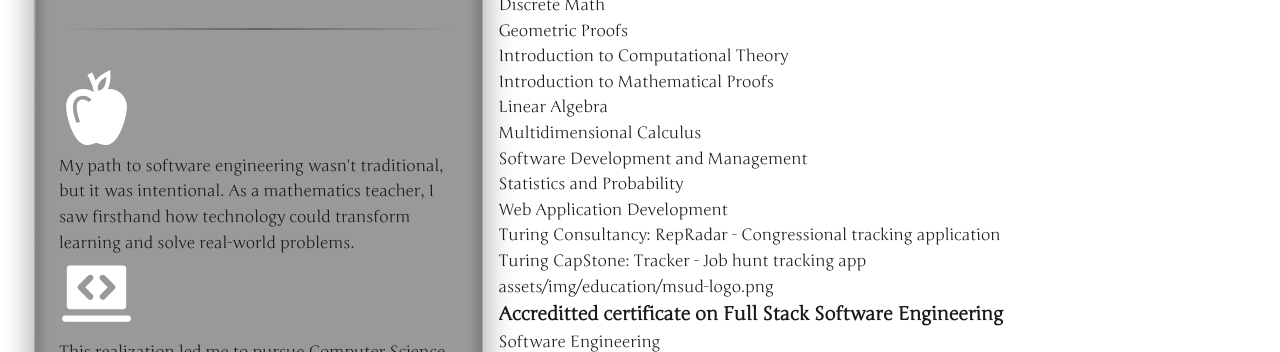
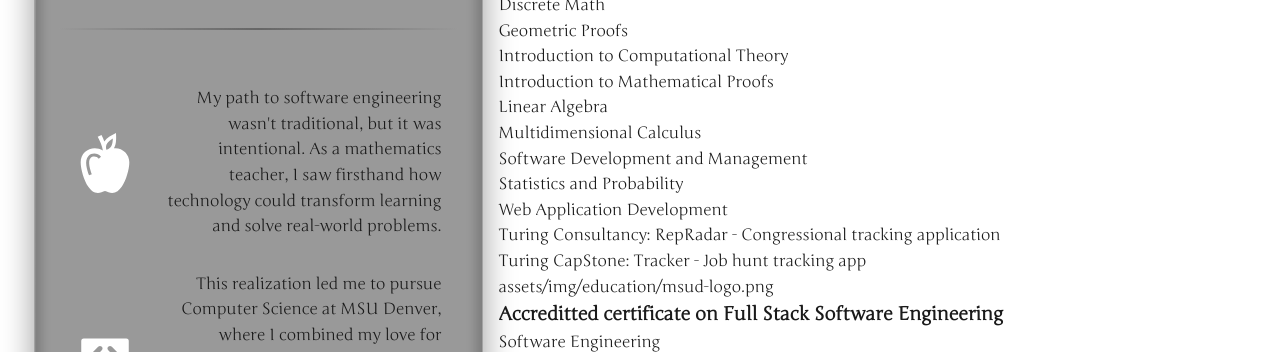
Before and after one commit to elysableu/portfolio, a Vue app: page /about in a window 1280 px wide. Shown: the part 600-952 px from the top of the page. Built offline with nearby package versions, Linux system fonts and the light colour scheme; the HTML template or start-up script is replaced by a standard one.

Commit message:
Update styling in Journey component

```diff
--- a/src/components/about/opening/journey/JourneyItem.vue
+++ b/src/components/about/opening/journey/JourneyItem.vue
@@ -11,7 +11,6 @@
   <div class="journey-item">
     <img
       alt="journey-icon"
-      class="journey-icon"
       :src="image"
       width="75"
       height="75"
@@ -21,5 +20,19 @@
 </template>
 
 <style scoped>
+  .journey-item {
+    display: flex;
+    align-items: center;
+    padding: var(--spacing-md);
+  }
 
+  .journey-item img {
+    margin-right: 20px;
+    width: 60px;
+    height: auto;
+  }
+
+  .journey-item p {
+    text-align: right;
+  }
 </style>
```
